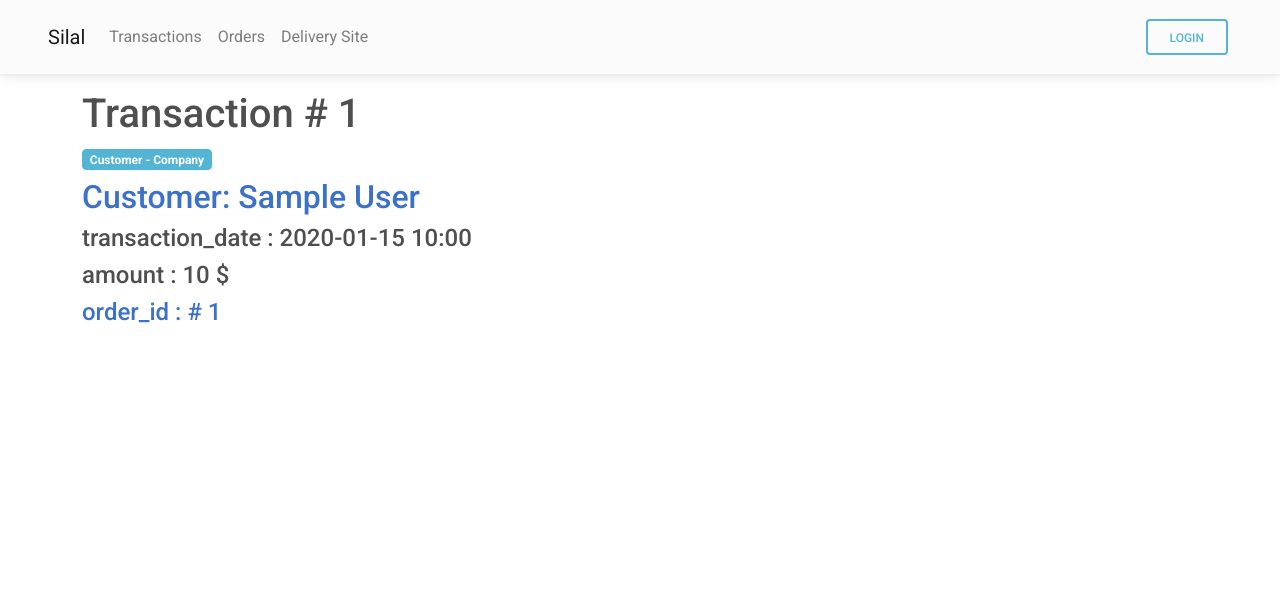
After one commit to ibraheemalayan/COMP333-DB-Project, a Flask app: template src/silal_payments/templates/management/transaction_details/customer_company_transaction_details.html in a window 1280 px wide. The commit adds this page. Shown: the top 600 px of the page. Run offline with Flask 2, Linux system fonts and the light colour scheme; the template is opened without the code that fills it: most values are stand-ins (such as "Sample title", 1, 10 or a date in 2020); some libraries are stand-ins or nearby versions.

```diff
--- a/src/silal_payments/models/order.py
+++ b/src/silal_payments/models/order.py
@@ -52,7 +52,7 @@ class Order:
                 order_id=self.order_id,
             ),
         ).first()
-        return total[0]
+        return total[0] + total[1]
 
     def load_from_db():
         result = db.session.execute(text(f"""SELECT * FROM public.order"""))
--- a/src/silal_payments/templates/management/order_details.html
+++ b/src/silal_payments/templates/management/order_details.html
@@ -20,7 +20,10 @@ Order # {{order_id}}
     <h1>Order # {{order_id}}</h1>
 
 
-    <p>Total: {{order_total}} $</p>
+    <p>Items Total: {{order_items_total}} $</p>
+    <p>Delivery Fee: {{delivery_fee}} $</p>
+
+    <p>Total: {{delivery_fee + order_items_total }} $</p>
 
     <br>
 
--- /dev/null
+++ b/src/silal_payments/templates/management/transaction_details/customer_company_transaction_details.html
@@ -0,0 +1,40 @@
+{% extends 'base.html' %}
+
+{% block title %}
+Transaction # {{transaction.transaction_id}}
+{% endblock %}
+
+{% block page_styles %}
+<link href="/static/css/home.css" rel="stylesheet" />
+{% endblock %}
+
+{% block content %}
+
+<div class="container">
+
+    <h1>Transaction # {{transaction.transaction_id}}</h1>
+    <h6 class="badge bg-info">Customer - Company</h6>
+
+    <br>
+    <a href="/customers/{{customer.user_id}}">
+        <h2>Customer: {{customer.full_name}}</h2>
+    </a>
+
+    <h4>transaction_date : {{ transaction.transaction_date.strftime('%Y-%m-%d %H:%M') }}</h4>
+    <h4>amount : {{ transaction.transaction_amount }} $</h4>
+
+    <a href="/order/{{ transaction.order_id }}">
+        <h4>order_id : # {{ transaction.order_id }}</h4>
+
+    </a>
+
+
+    <br>
+</div>
+
+
+{% endblock %}
+
+{% block scripts %}
+{{ super() }}
+{% endblock %}
```
Also changed, not shown: src/silal_payments/api/management/orders.py (+5 -2 lines), src/silal_payments/api/management/transactions.py (+19 -0 lines), src/silal_payments/models/transactions/customer_company_transaction.py (+1 -10 lines).
